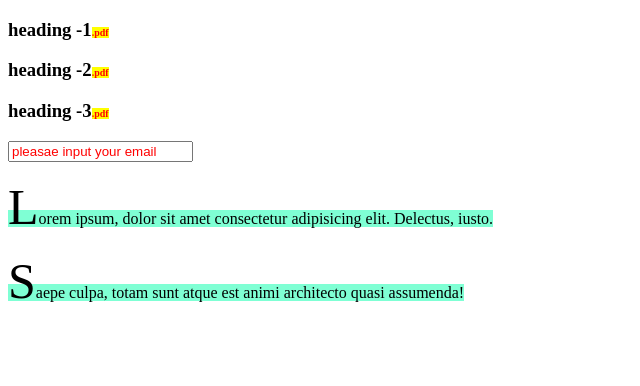
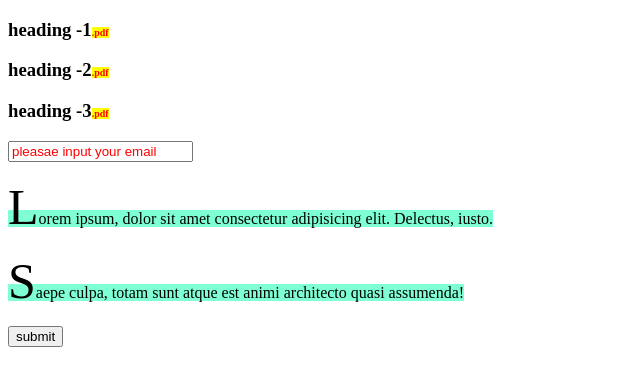
Before and after one commit to HASANALBANNA2024/pseudo, a plain HTML site: page pseudo_element.html in a window 1280 px wide. Shown: the whole page, without its empty margins (0-640 px from the left). Drawn offline with Linux system fonts and the light colour scheme.

Commit message:
Script first

```diff
--- a/pseudo_element.html
+++ b/pseudo_element.html
@@ -37,7 +37,13 @@
 
     <p>Lorem ipsum, dolor sit amet consectetur adipisicing elit. Delectus, iusto.</p>
     <p>Saepe culpa, totam sunt atque est animi architecto quasi assumenda!</p>
-
+    <button onclick="welcome()" class="btn">submit</button>
+    <script>
+        // alert('welcome to my restorent');
+        function welcome(){
+            alert("parcet  50%");
+        }
+    </script>
 </body>
 
 </html>
```
